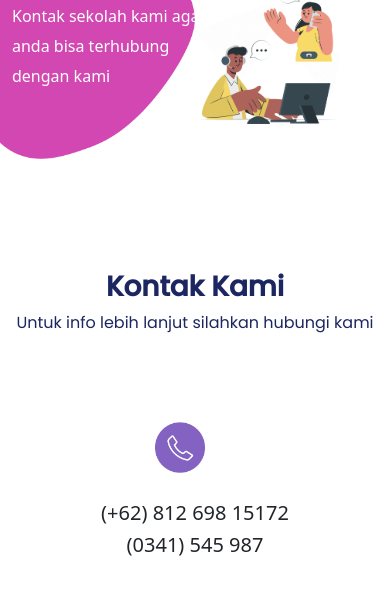
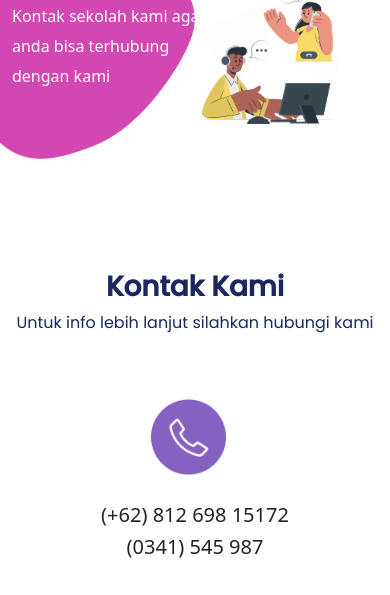
Before and after one commit to Hub-Academy-Inagata/Enjie-PageStyle2, a website: page kontak.html in a window 390 px wide. Shown: the part 232-827 px from the top of the page. Drawn offline with nearby package versions, Linux system fonts and the light colour scheme; a web font is replaced by a local one.

Commit message:
Update kontak.css

```diff
--- a/assets/css/kontak.css
+++ b/assets/css/kontak.css
@@ -80,7 +80,7 @@
 }
 
 .kontak .row .col img {
-    width: 10%;
+    width: 15%;
     margin-top: 30px;
     margin-right: 30px;
 }
@@ -140,6 +140,12 @@
         text-align: center;
         margin-top: 28px;
     }
+
+    .kontak .row .col img {
+        width: 15%;
+        margin-top: 7px;
+        margin-right: 14px;
+    }
 }
 
 @media only screen and (min-width: 1590px) {
```
